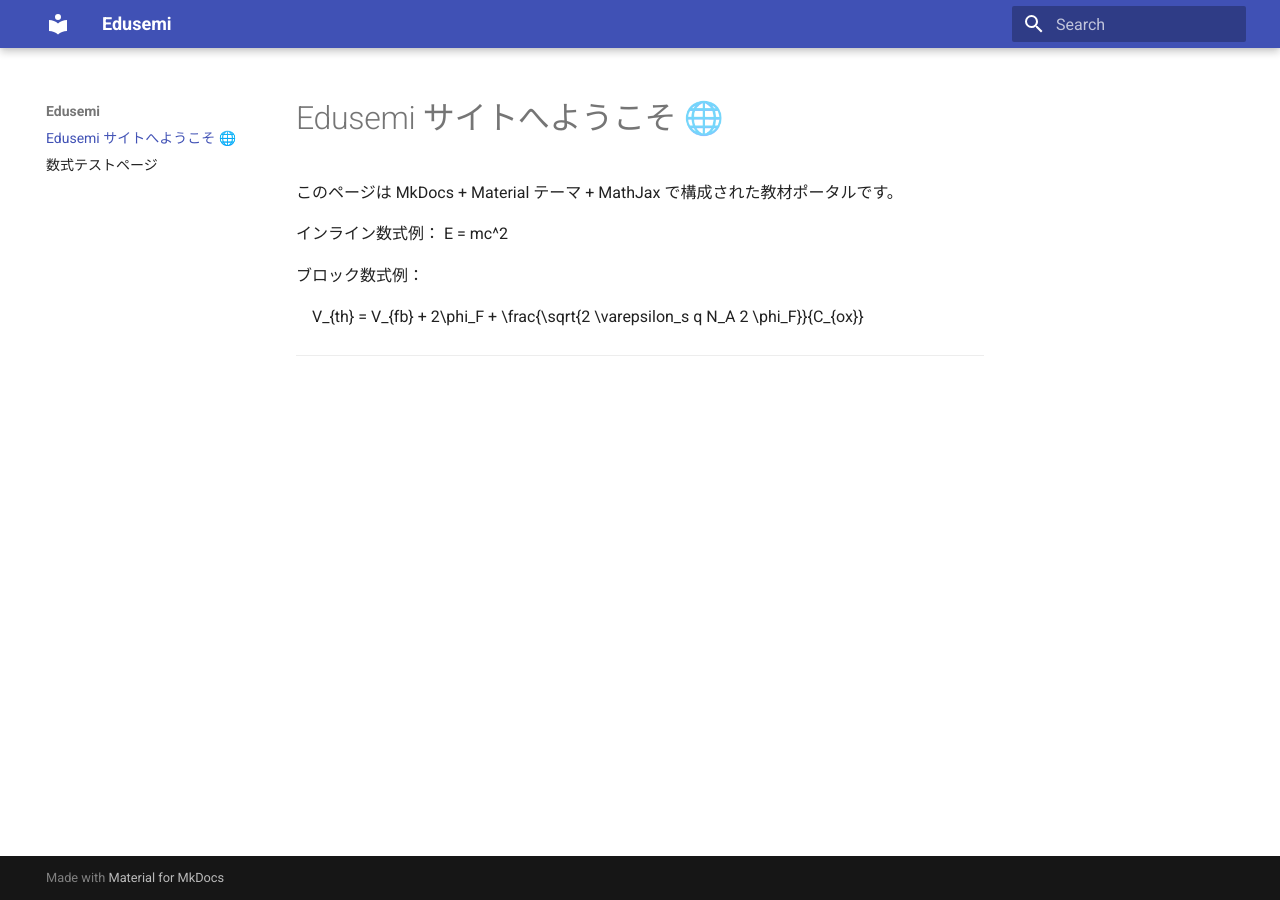
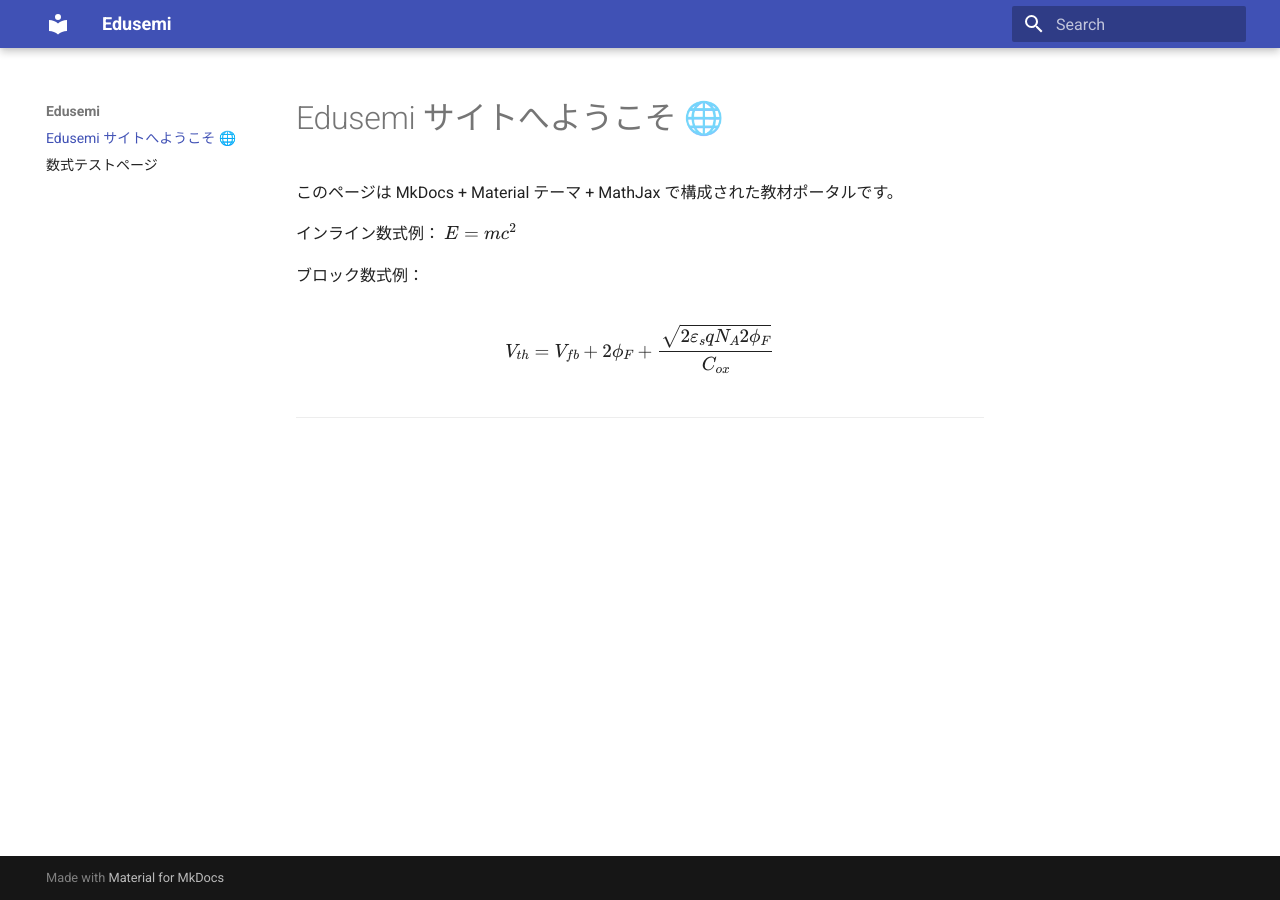
Before and after one commit to Samizo-AITL/Edusemi-v4x, an MkDocs documentation site: the page built from docs/index.md, in a window 1280 px wide. Built offline with MkDocs 1.6.1 and Material for MkDocs 9.7.7, drawn with Linux system fonts in a browser that asks for light colours.

Commit message:
Update mkdocs.yml

```diff
--- a/mkdocs.yml
+++ b/mkdocs.yml
@@ -8,5 +8,6 @@
 
 markdown_extensions:
   - admonition
-  - pymdownx.arithmatex    # 数式表示を有効化
   - pymdownx.superfences
+  - pymdownx.arithmatex:
+      generic: true   # ✅ ← これが必要！
```
